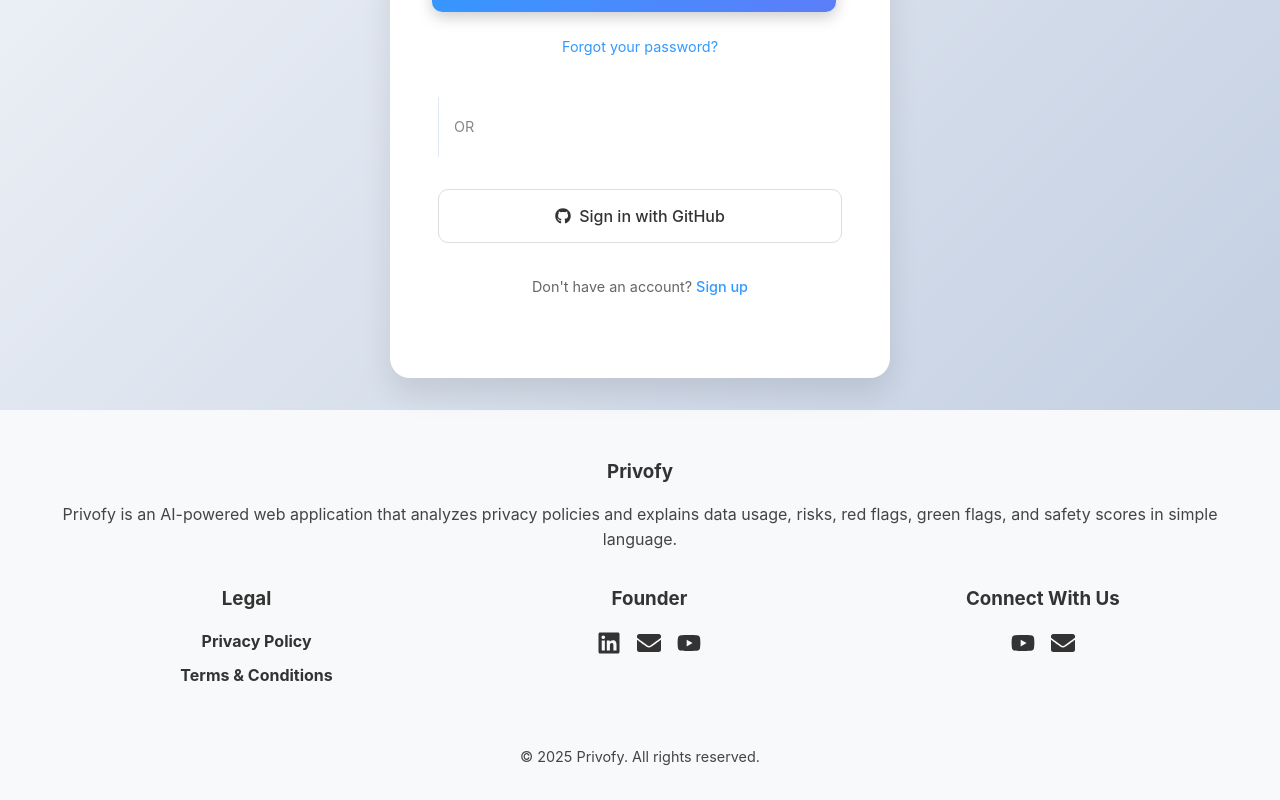
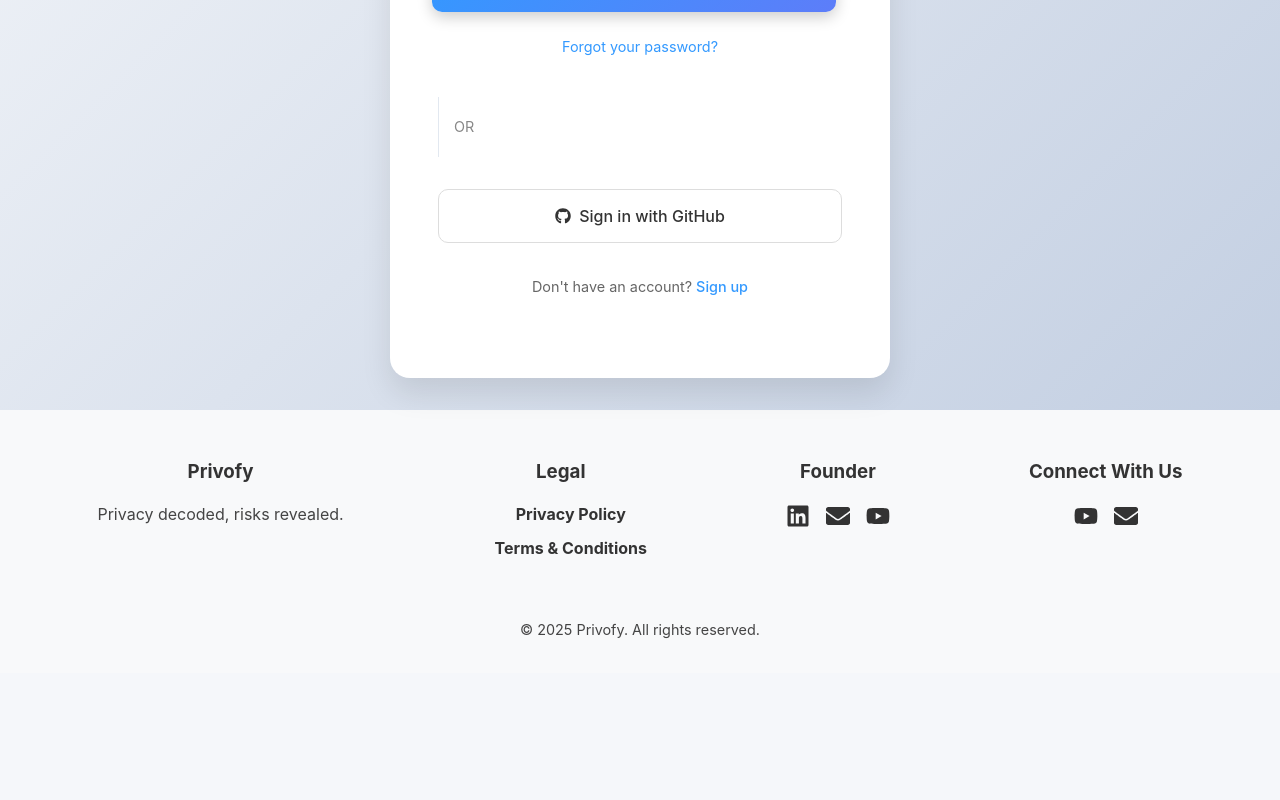
Before and after one commit to ShivanshCoding36/Privofy, a React (Create React App) app: page /login in a window 1280 px wide. Shown: the part 532-1332 px from the top of the page. After the commit the page ends 1205 px from the top, so only its background shows below. Built offline with nearby package versions, Linux system fonts and the light colour scheme; no server answers.

Commit message:
Update Footer.jsx

```diff
--- a/src/components/Footer.jsx
+++ b/src/components/Footer.jsx
@@ -9,9 +9,7 @@ const Footer = () => {
       <div className="footer-container">
         <div className="footer-section">
           <h3>Privofy</h3>
-          <p>
-Privofy is an AI-powered web application that analyzes privacy policies and explains
-data usage, risks, red flags, green flags, and safety scores in simple language.</p>
+          <p>Privacy decoded, risks revealed.</p>
         </div>
 
         <div className="footer-section">
```
